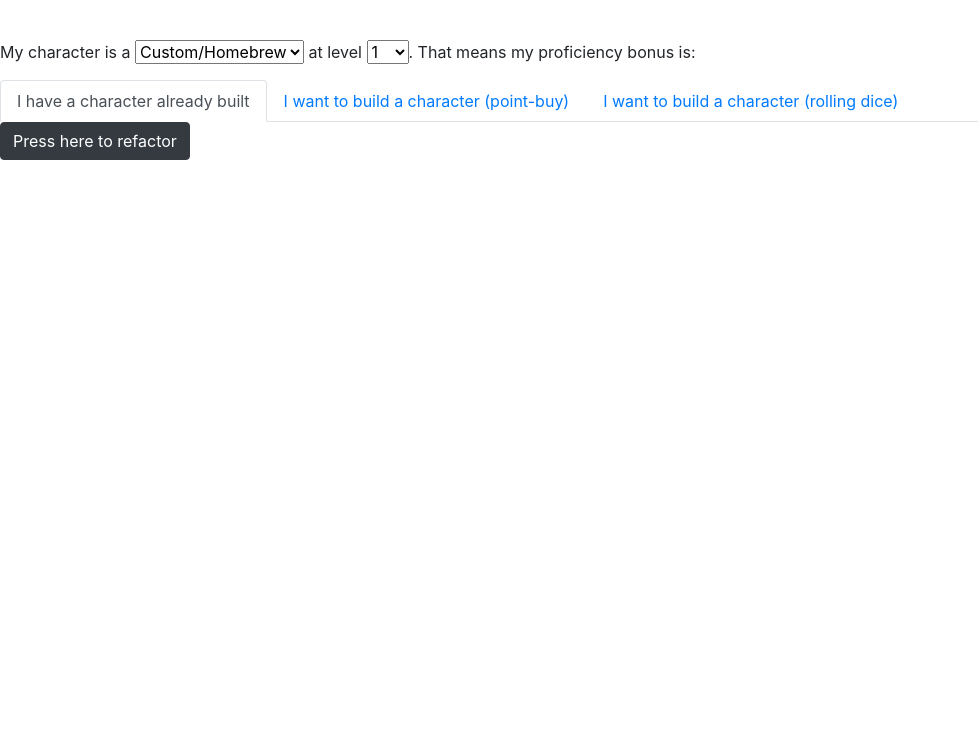
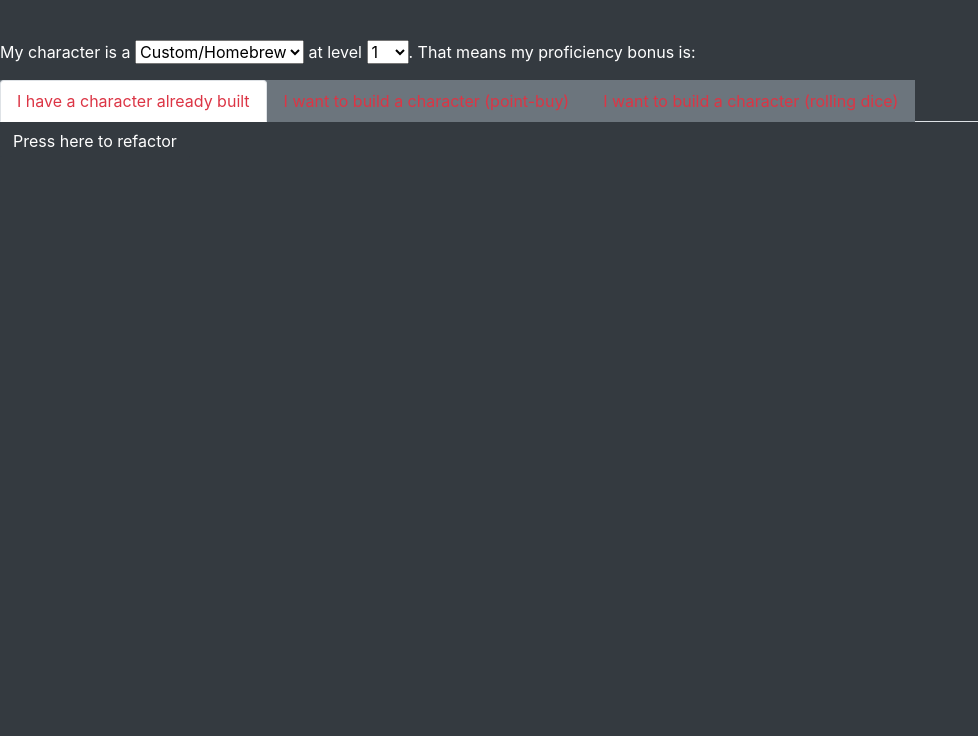
Before and after one commit to edwardmccormick/Codeup-Lectures, a plain HTML site: page diceroller.html in a window 1280 px wide. Shown: the part 64-800 px from the top of the page, without its empty margins (0-978 px from the left). Drawn offline with nearby package versions, Linux system fonts and the light colour scheme.

Commit message:
final commit of the day probably

```diff
--- a/diceroller.html
+++ b/diceroller.html
@@ -20,7 +20,7 @@
 
 
 </head>
-<body>
+<body class="text-white bg-dark">
 <h1 class="">Welcome to the DnD Companion</h1>
 
 <form name="character"><br>
@@ -64,14 +64,14 @@
         <option>20</option>
     </select>. That means my proficiency bonus is: <strong id="profBonus"></strong> </p>
 <ul class="nav nav-tabs " id="myTab" role="tablist">
-    <li class="nav-item" role="presentation">
-        <a class="nav-link active" id="character-built-tab" data-toggle="tab" href="#character-built" role="tab" aria-controls="character-built" aria-selected="true">I have a character already built</a>
+    <li class="nav-item bg-secondary" role="presentation">
+        <a class="nav-link text-danger active" id="character-built-tab" data-toggle="tab" href="#character-built" role="tab" aria-controls="character-built" aria-selected="true">I have a character already built</a>
     </li>
-    <li class="nav-item" role="presentation">
-        <a class="nav-link" id="character-pointbuy-tab" data-toggle="tab" href="#character-pointbuy" role="tab" aria-controls="character-pointbuy" aria-selected="false">I want to build a character (point-buy)</a>
+    <li class="nav-item bg-secondary" role="presentation">
+        <a class="nav-link text-danger" id="character-pointbuy-tab" data-toggle="tab" href="#character-pointbuy" role="tab" aria-controls="character-pointbuy" aria-selected="false">I want to build a character (point-buy)</a>
     </li>
-    <li class="nav-item" role="presentation">
-        <a class="nav-link" id="character-roll-tab" data-toggle="tab" href="#character-roll" role="tab" aria-controls="character-roll" aria-selected="false">I want to build a character (rolling dice)</a>
+    <li class="nav-item bg-secondary" role="presentation">
+        <a class="nav-link text-danger" id="character-roll-tab" data-toggle="tab" href="#character-roll" role="tab" aria-controls="character-roll" aria-selected="false">I want to build a character (rolling dice)</a>
     </li>
 </ul>
 <div class="tab-content" id="myTabContent">
```
